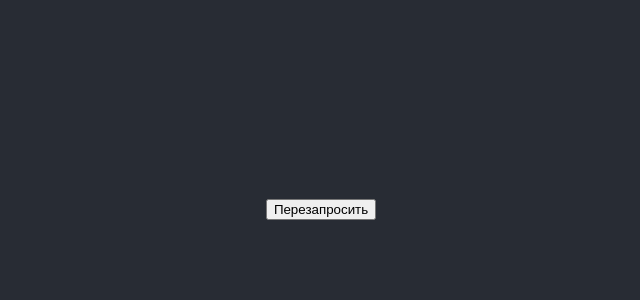
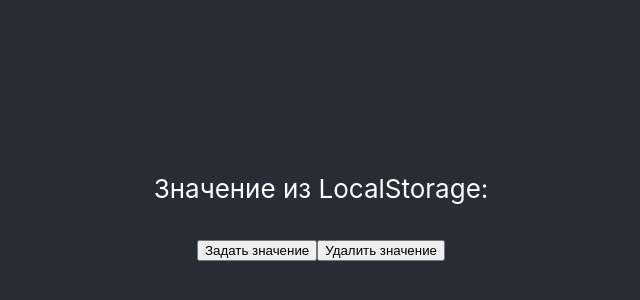
Before and after one commit to alexander2555/Reactjs-learning, a React (Vite) app: page / in a window 1280 px wide. Shown: the part 196-496 px from the top of the page, without its empty margins (319-959 px from the left). Built offline with nearby package versions, Linux system fonts and the light colour scheme.

Commit message:
feat: Task#2 | complete

```diff
--- a/package.json
+++ b/package.json
@@ -13,7 +13,9 @@
       "react-app",
       "prettier"
     ],
-    "plugins": ["prettier"]
+    "plugins": [
+      "prettier"
+    ]
   },
   "dependencies": {
     "eslint-config-prettier": "^10.1.5",
@@ -31,6 +33,7 @@
     "eslint-plugin-react-refresh": "^0.4.19",
     "globals": "^16.0.0",
     "prettier": "^3.5.3",
+    "typescript": "^5.9.3",
     "vite": "^6.3.1",
     "vite-plugin-svgr": "^4.3.0"
   }
--- a/src/components/Demo.jsx
+++ b/src/components/Demo.jsx
@@ -1,62 +1,15 @@
-import { useState } from 'react'
-// import { useFetch } from './useFetch'
+import { useLocalStorage } from '../hooks/use-local-storage.js'
 
 function Demo() {
-  // const {
-  //   data,
-  //   isLoading,
-  //   error,
-  //   refetch
-  // } = useFetch('https://jsonplaceholder.typicode.com/posts')
-
-  const [data, setData] = useState([])
-  const [isLoading, setIsLoading] = useState(false)
-  const [error, setError] = useState(null)
-
-  const refetch = async ({
-    url = 'https://jsonplaceholder.typicode.com/posts',
-    params = {},
-  }) => {
-    setIsLoading(true)
-
-    const paramsQuery = Object.entries(params)
-    const paramsQueryString = paramsQuery.length
-      ? '/?' + paramsQuery.map(([key, val]) => `${key}=${val}`).join('&')
-      : ''
-
-    try {
-      const res = await fetch(url + paramsQueryString)
-
-      if (!res.ok) {
-        throw new Error(res.status)
-      }
-
-      setData(await res.json())
-    } catch (err) {
-      setError(err.message)
-    } finally {
-      setIsLoading(false)
-    }
-  }
+  const [value, { setItem, removeItem }] = useLocalStorage('some-key')
 
   return (
     <div>
+      <p>Значение из LocalStorage: {value}</p>
       <div>
-        <button
-          onClick={() =>
-            refetch({
-              params: {
-                _limit: 3,
-              },
-            })
-          }
-        >
-          Перезапросить
-        </button>
+        <button onClick={() => setItem('new storage value')}>Задать значение</button>
+        <button onClick={() => removeItem()}>Удалить значение</button>
       </div>
-      {isLoading && 'Загрузка...'}
-      {error && `Произошла ошибка: ${error}`}
-      {data && !isLoading && data.map(item => <div key={item.id}>{item.title}</div>)}
     </div>
   )
 }
--- /dev/null
+++ b/src/hooks/use-local-storage.ts
@@ -0,0 +1,30 @@
+type LocalStorageSetValue = string
+type LocalStorageReturnValue = LocalStorageSetValue | null
+
+type UseLocalStorage = (key: string) => [
+  value: LocalStorageReturnValue,
+  {
+    setItem: (value: LocalStorageSetValue) => void
+    removeItem: () => void
+  },
+]
+
+import { useRef, useState } from 'react'
+
+export const useLocalStorage: UseLocalStorage = key => {
+  const [value, setValue] = useState(localStorage.getItem(key))
+
+  const itemKey = useRef(key)
+
+  const setItem = (val: LocalStorageSetValue) => {
+    localStorage.setItem(itemKey.current, val)
+    setValue(val)
+  }
+
+  const removeItem = () => {
+    localStorage.removeItem(itemKey.current)
+    setValue(null)
+  }
+
+  return [value, { setItem, removeItem }]
+}
```
